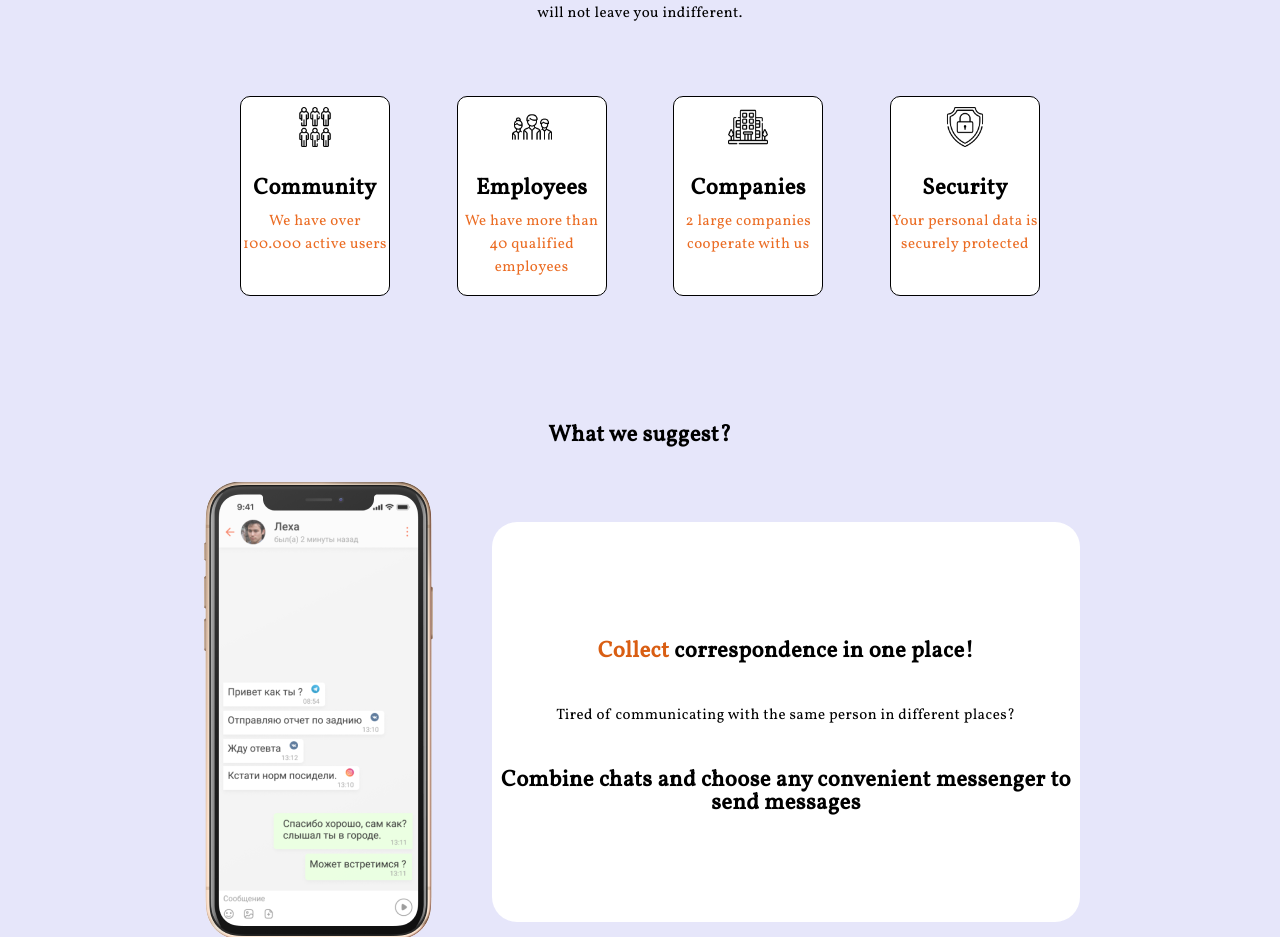
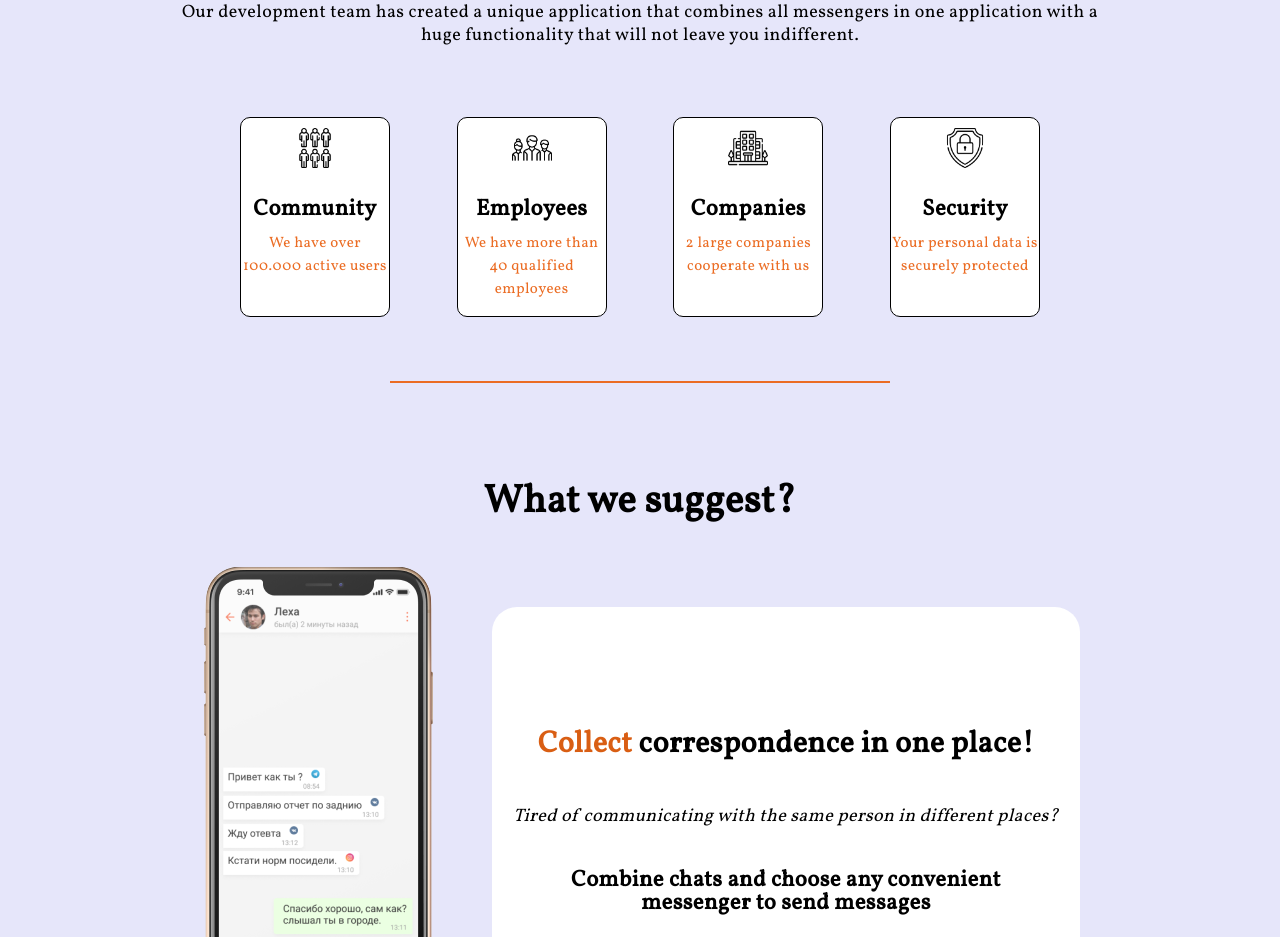
Before and after one commit to Vladislav-ux/Vladislav-ux.github.io, a plain HTML site: page index.html in a window 1280 px wide. Shown: the part 745-1682 px from the top of the page. Drawn offline with Linux system fonts and the light colour scheme.

Commit message:
fix font-size and add hr

```diff
--- a/css/main.css
+++ b/css/main.css
@@ -35,6 +35,46 @@ hr {
     height: 2px; /* Толщина линии */
     width: 500px;
     margin: 0 auto;
+}
+
+.hr{
+	padding-top: 5%;
+  	background-color: lavender;
+}
+
+.one-place-header h1,
+.contact-us h1 {
+	font-size: 2.6em;
+	line-height: 1.5;
+}
+
+.about-us-text h1{
+	font-size: 2em;
+	line-height: 1.5;
+}
+
+.about-us-text p{
+	font-size: 1.2em;
+}
+
+.one-place-text h1,
+.switching-text h1,
+.grouping-text h1{
+	font-size: 2em;
+	line-height: 1.3;
+}
+
+.one-place-text p,
+.switching-text p,
+.grouping-text p{
+	font-size: 1.2em;
+}
+
+.one-place-text h2,
+.switching-text h2,
+.grouping-text h2{
+	padding-left: 4%;
+	padding-right: 4%;
 }
 
 .header {
@@ -321,7 +361,7 @@ hr {
 
 
 .one-place-header{
-	padding-top: 10%;
+	padding-top: 7%;
 	padding-bottom: 2%;
 }
 
@@ -423,14 +463,14 @@ span {
     margin:0 auto;
     max-width:1000px;
     height: auto;
-    padding-top: 10%;
+    padding-top: 7%;
     /*border: 1px solid black;*/
 }
 
 .contact-us h1{
 	display: block;
 	/*margin-top: 5%;*/
-	margin-bottom: 2%;
+	margin-bottom: 3%;
 	text-align: center;
 }
 
--- a/index.html
+++ b/index.html
@@ -98,6 +98,10 @@
 		</div>
 	</section>
 
+	<div class="hr">
+		<hr>
+	</div>
+
 	<section class = "section-one">
 			<div>
 				<div class="one-place-header">
@@ -110,12 +114,16 @@
 					</div>
 					<div class="one-place-text">
 						<h1><span>Collect</span> correspondence in one place!</h1>
-						<p>Tired of communicating with the same person in different places?</p>
+						<p><i>Tired of communicating with the same person in different places?</i></p>
 						<h2>Combine chats and choose any convenient messenger to send messages</h2>
 					</div>
 				</div>
 			</div>
 	</section>
+
+	<div class="hr">
+		<hr>
+	</div>
 
 	<section class = "section-two">
 			<div class="switching">
@@ -131,6 +139,10 @@
 			</div>
 	</section>
 
+	<div class="hr">
+		<hr>
+	</div>
+
 	<section class = "section-three">
 			<div class="grouping">
 				<div class="grouping-img">
@@ -138,12 +150,15 @@
 				</div>
 				<div class="grouping-text">
 					<h1><span>Group</span> your dialogues!</h1>
-					<p>Too many dialogues on different topics?</p>
+					<p><i>Too many dialogues on different topics?</i></p>
 					<h2>Now you have the opportunity to collect the necessary dialogs in a separate category</h2>
 				</div>
 			</div>
 	</section>
 
+	<div class="hr">
+		<hr>
+	</div>
 
 	<section class="section-four">
 		<div class="contact-us">
```
